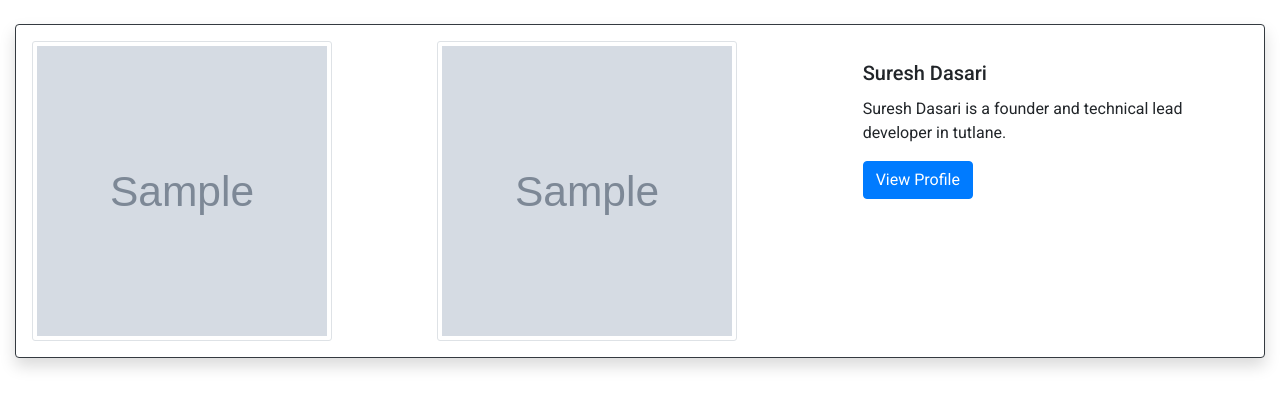
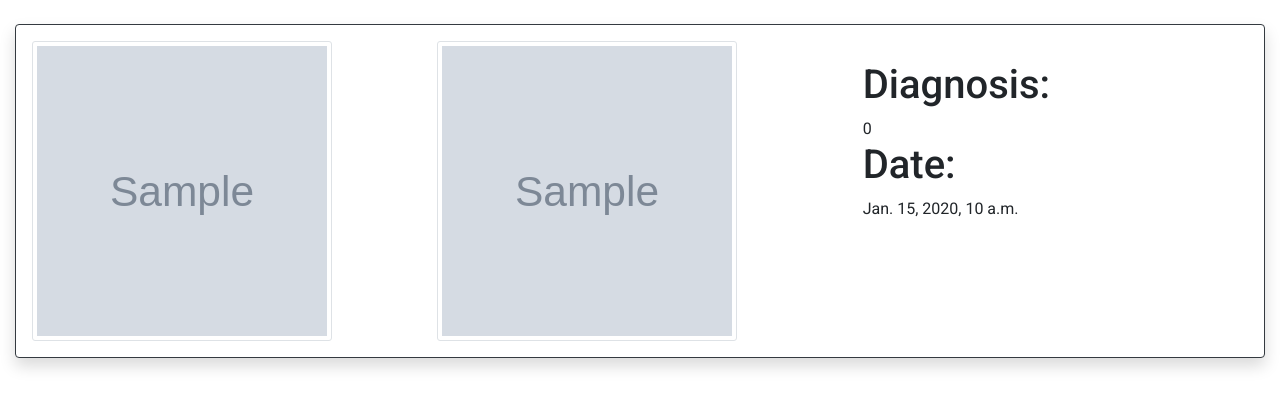
Before and after one commit to ManasUniyal/medi-check, a Django app: page /history/ in a window 1280 px wide. Shown: the part 71-487 px from the top of the page. Run offline with Django 3.2, Linux system fonts and the light colour scheme; a user stored in the database is signed in; tables that the repository leaves empty hold one stand-in row (values such as "Sample post"); grey boxes marked "Sample" are stand-in pictures; some libraries are stand-ins or nearby versions.

Commit message:
Implementation complete

```diff
--- a/main/templates/main/history.html
+++ b/main/templates/main/history.html
@@ -19,10 +19,8 @@
                         </div>
                         <div class="col-md-4">
                             <div class="card-body">
-                                <h5 class="card-title">Suresh Dasari</h5>
-                                <p class="card-text">Suresh Dasari is a founder and technical lead developer in
-                                    tutlane.</p>
-                                <a href="#" class="btn btn-primary">View Profile</a>
+                                <h1>Diagnosis: </h1> {{ prediction.get_diagnosis_display }}
+                                <h1>Date: </h1> {{ prediction.date_created }}
                             </div>
                         </div>
                     </div>
--- a/main/templates/main/homepage.html
+++ b/main/templates/main/homepage.html
@@ -29,7 +29,7 @@
                                 </div>
                             </form>
                             <div class="row">
-                                <button id="predict_btn" class="btn btn-success col-12">PREDICT</button>
+                                <button id="predict_btn" class="btn btn-success col-12 hide">PREDICT</button>
                             </div>
                         </div>
                     </div>
--- a/static/css/main.css
+++ b/static/css/main.css
@@ -67,3 +67,7 @@
     height: 300px;
     width: 300px;
 }
+
+.hide{
+    display: none;
+}
--- a/static/js/main.js
+++ b/static/js/main.js
@@ -1,6 +1,10 @@
 //Handling image upload button
 const img_upload_btn = document.getElementById("img_upload")
 const upload_img = document.getElementById("image")
+const predict_btn = document.getElementById("predict_btn")
+const form = document.getElementById("submit_image_form")
+
+//Handling image upload button
 img_upload_btn.addEventListener("change", function () {
     const file = this.files[0];
     if (file) {
@@ -9,12 +13,16 @@
             upload_img.setAttribute("src", this.result);
         });
         reader.readAsDataURL(file);
+        predict_btn.style.display = "block";
+    } else {
+        upload_img.src = "/static/images/default_image.gif";
+        predict_btn.style.display = "none";
     }
 })
 
 //Handling prediction button
-const predict_btn = document.getElementById("predict_btn")
-const form = document.getElementById("submit_image_form")
-predict_btn.onclick = function () {
-    form.submit();
+if(predict_btn) {
+    predict_btn.onclick = function () {
+        form.submit();
+    }
 }
```
